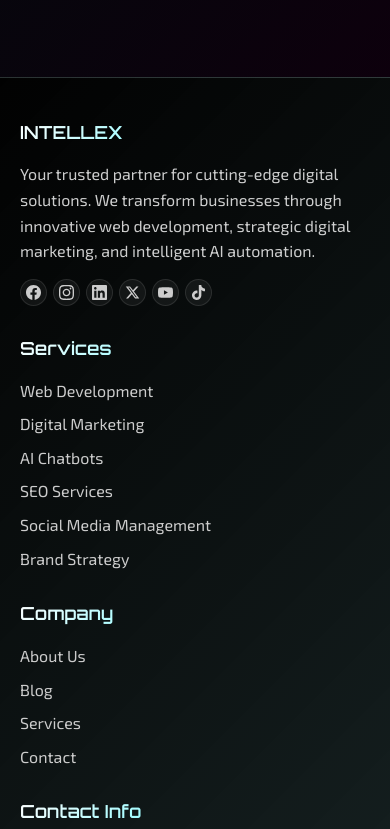
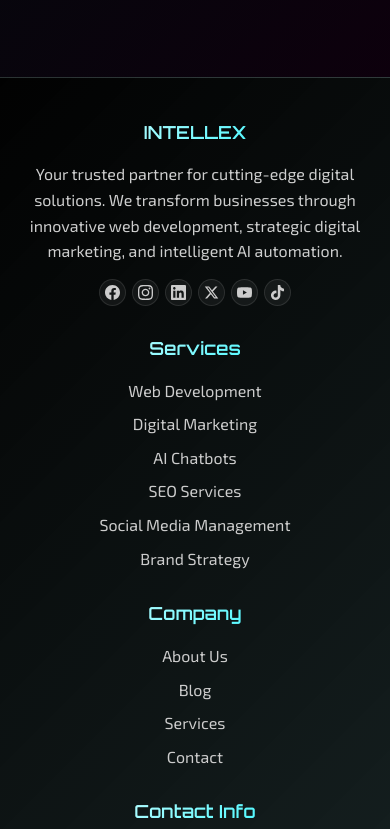
Before and after one commit to Pehchan723/intellexwebb, a plain HTML site: page about.html in a window 390 px wide. Shown: the part 7178-8007 px from the top of the page. Drawn offline with Linux system fonts and the light colour scheme.

Commit message:
Update about.html

```diff
--- a/about.html
+++ b/about.html
@@ -644,10 +644,15 @@
             }
 
             .footer-content {
-                grid-template-columns: 1fr;
-                gap: 2rem;
-            }
+            grid-template-columns: 1fr; /* Single column footer */
+            gap: 2rem; /* Reduced gap */
+            text-align: center; /* Center align footer content */
         }
+
+        .social-links {
+            justify-content: center; /* Center social links */
+        }
+    }
 
         @media (max-width: 480px) {
             .container {
```
